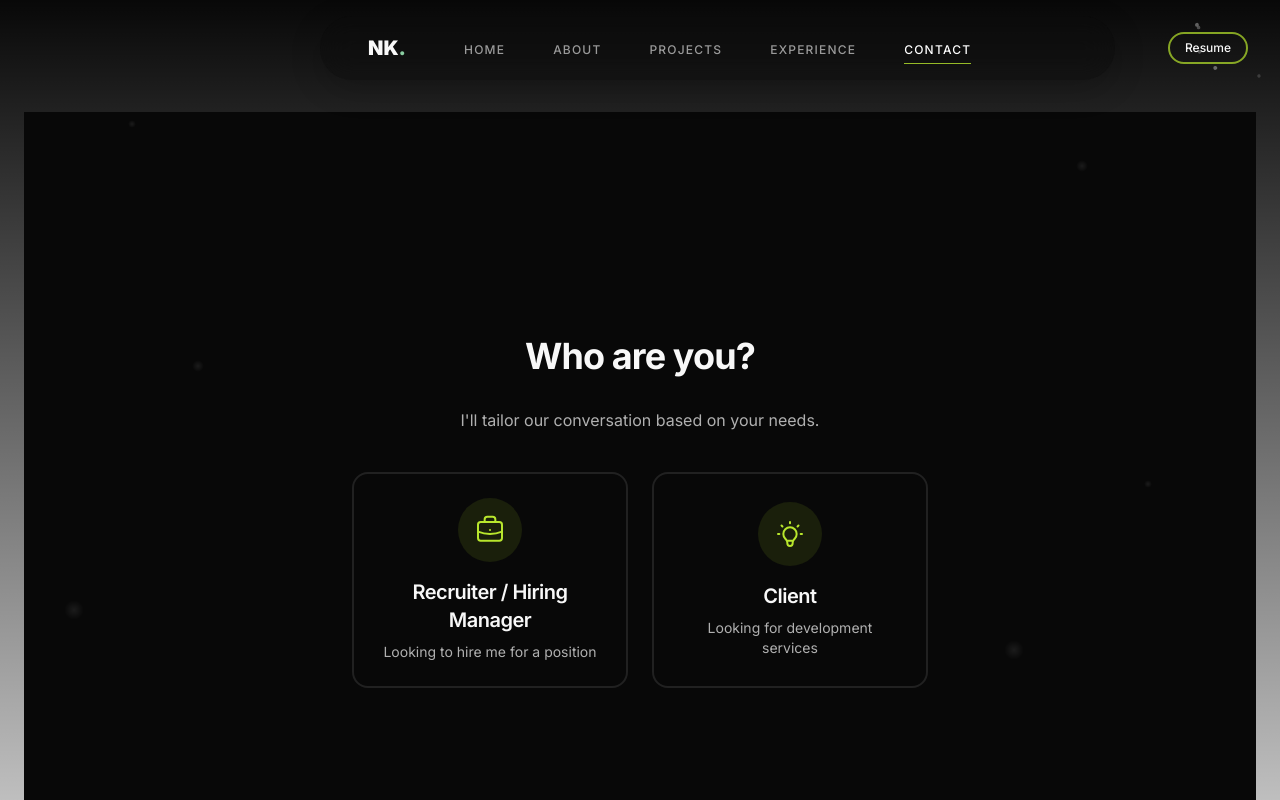
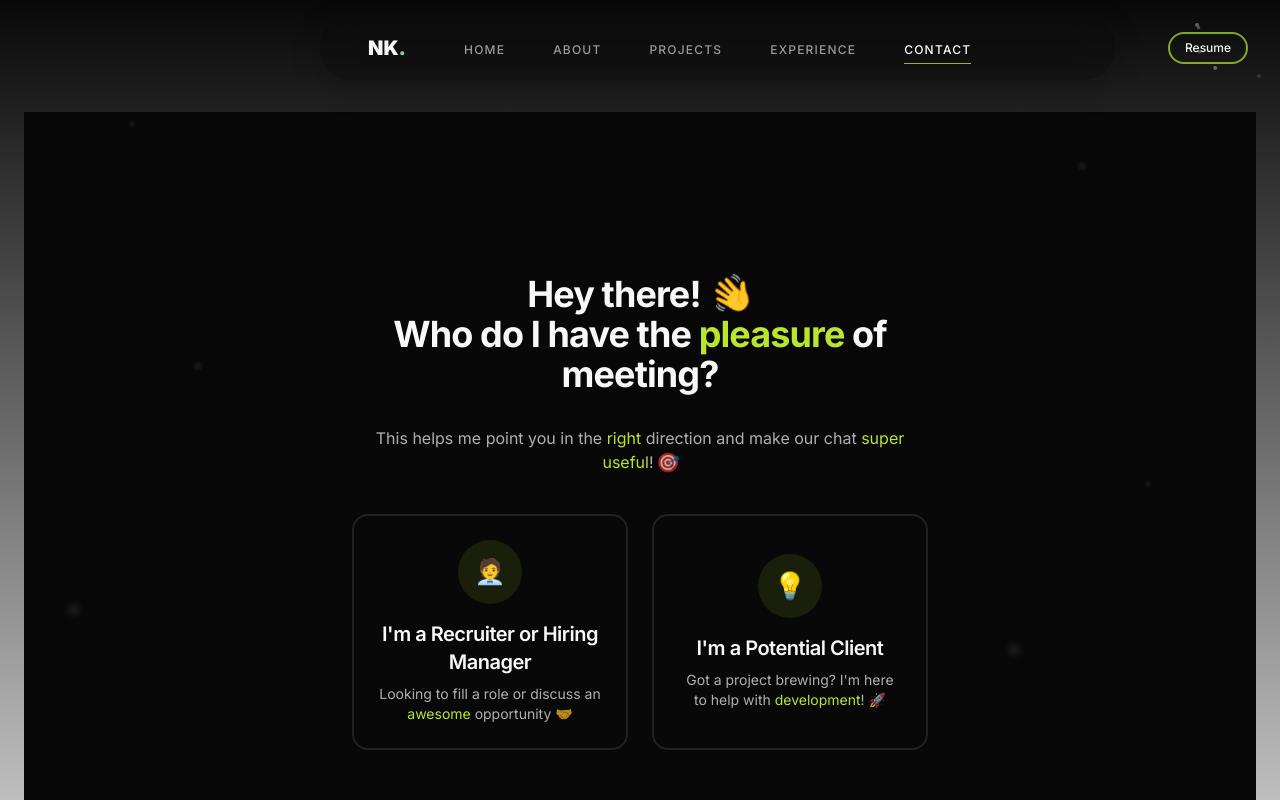
Before and after one commit to nizarkadri/portfolio-website, a Next.js app: page /contact in a window 1280 px wide. Shown: the top 800 px of the page. Built offline with nearby package versions, Linux system fonts and the light colour scheme.

Commit message:
feat: Refactor ContactPage component with enhanced type definitions, improved form handling, and updated animations for better user interaction

```diff
--- a/app/(root)/contact/page.tsx
+++ b/app/(root)/contact/page.tsx
@@ -7,10 +7,14 @@ import { z } from 'zod';
 import { motion, AnimatePresence } from 'framer-motion';
 import FormFieldError from '../../../components/FormFieldError';
 
+// ============================================================================
+// TYPE DEFINITIONS
+// ============================================================================
 
-// Define user types
+/** Available user types for the contact form */
 type UserType = 'recruiter' | 'client' | 'resume_request' | null;
 
+/** Zod schema for recruiter form data */
 const recruiterSchema = z.object({
   userType: z.literal('recruiter'),
   email: z.string().email('Invalid email address'),
@@ -24,6 +28,7 @@ const recruiterSchema = z.object({
   message: z.string().optional(),
 });
 
+/** Zod schema for client form data */
 const clientSchema = z.object({
   userType: z.literal('client'),
   email: z.string().email('Invalid email address'),
@@ -34,22 +39,35 @@ const clientSchema = z.object({
   timeline: z.string().optional(),
 });
 
+/** Zod schema for resume request form data (currently unused but kept for future use) */
 const resumeSchema = z.object({
-  userType: z.literal('resume_request'), // required!
+  userType: z.literal('resume_request'),
   email: z.string().email(),
   jobDescription: z.string().min(10, 'Job description must be at least 10 characters'),
   message: z.string(),
-})
+});
+
+/** Type-safe error types for form validation */
 type RecruiterErrors = FieldErrors<z.infer<typeof recruiterSchema>>;
 type ClientErrors = FieldErrors<z.infer<typeof clientSchema>>;
 
-
-// Create schema based on user type
+/** Main contact form schema using discriminated union for type safety */
 const contactSchema = z.discriminatedUnion('userType', [recruiterSchema, clientSchema, resumeSchema]);
 
+/** Inferred type from the contact schema */
 type ContactFormData = z.infer<typeof contactSchema>;
 
-// Animation variants
+/** Submit status type for form submission feedback */
+type SubmitStatus = {
+  type: 'success' | 'error';
+  message: string;
+} | null;
+
+// ============================================================================
+// ANIMATION VARIANTS
+// ============================================================================
+
+/** Reusable animation variant for fade in up effect */
 const fadeInUp = {
   initial: { opacity: 0, y: 20 },
   animate: { opacity: 1, y: 0 },
@@ -57,9 +75,14 @@ const fadeInUp = {
   transition: { duration: 0.5 }
 };
 
-
+// ============================================================================
+// MAIN COMPONENT
+// ============================================================================
 
 export default function ContactPage() {
+  // ============================================================================
+  // FORM SETUP
+  // ============================================================================
 
   const {
     register,
@@ -67,56 +90,84 @@ export default function ContactPage() {
     reset,
     watch,
     setValue,
-    formState: { errors},
+    formState: { errors },
   } = useForm<ContactFormData>({
     resolver: zodResolver(contactSchema),
     mode: 'onChange',
   });
-  // State for multi-step form
-  const [step, setStep] = useState(0);
-  const userType = watch('userType') as 'recruiter' | 'client' | null;
-  const [isSubmitting, setIsSubmitting] = useState(false);
-  const [submitStatus, setSubmitStatus] = useState<{
-    type: 'success' | 'error';
-    message: string;
-  } | null>(null);
 
-  // Add state for timeline counter
-  const [timelineDays, setTimelineDays] = useState(30);
-  const [isProjectDropdownOpen, setIsProjectDropdownOpen] = useState(false);
+  // ============================================================================
+  // STATE MANAGEMENT
+  // ============================================================================
 
+  /** Current step in the multi-step form */
+  const [step, setStep] = useState<number>(0);
+
+  /** Current user type, watched from form */
+  const userType = watch('userType') as UserType;
+
+  /** Form submission loading state */
+  const [isSubmitting, setIsSubmitting] = useState<boolean>(false);
+
+  /** Form submission status for user feedback */
+  const [submitStatus, setSubmitStatus] = useState<SubmitStatus>(null);
+
+  /** Timeline counter for client projects (in days) */
+  const [timelineDays, setTimelineDays] = useState<number>(30);
+
+  /** Project type dropdown open/closed state */
+  const [isProjectDropdownOpen, setIsProjectDropdownOpen] = useState<boolean>(false);
+
+  // ============================================================================
+  // TYPE-SAFE ERROR HANDLING
+  // ============================================================================
+
+  /** Type-safe recruiter form errors */
   const recruiterErrors = errors as RecruiterErrors;
+
+  /** Type-safe client form errors */
   const clientErrors = errors as ClientErrors;
-  // Watch form values for conditional logic
-  // const formValues = watch();
 
-  // Helper function to format budget input
-  const formatBudgetInput = (value: string) => {
-    // Remove any characters that aren't numbers, commas, or hyphens
+  // ============================================================================
+  // HELPER FUNCTIONS
+  // ============================================================================
+
+  /** Format budget input to only allow numbers, commas, and hyphens */
+  const formatBudgetInput = (value: string): string => {
     return value.replace(/[^0-9,-]/g, '');
   };
 
-  // Helper function to handle budget input change
-  const handleBudgetChange = (e: React.ChangeEvent<HTMLInputElement>) => {
+  /** Handle budget input change with formatting */
+  const handleBudgetChange = (e: React.ChangeEvent<HTMLInputElement>): void => {
     const formatted = formatBudgetInput(e.target.value);
     setValue('budget', formatted, { shouldValidate: true });
   };
 
-  // Helper function to update timeline
-  const updateTimeline = (days: number) => {
-    const newDays = Math.max(1, Math.min(365, days)); // Limit between 1 and 365 days
+  /** Update timeline with bounds checking (1-365 days) */
+  const updateTimeline = (days: number): void => {
+    const newDays = Math.max(1, Math.min(365, days));
     setTimelineDays(newDays);
     setValue('timeline', `${newDays} days`, { shouldValidate: true });
   };
 
-  // Helper function to handle project type selection
-  const handleProjectTypeSelect = (projectType: string) => {
+  /** Handle project type selection and close dropdown */
+  const handleProjectTypeSelect = (projectType: string): void => {
     setValue('projectType', projectType, { shouldValidate: true });
     setIsProjectDropdownOpen(false);
   };
 
-  // Predefined project types
-  const projectTypes = [
+  /** Handle user type selection and advance to next step */
+  const handleUserTypeSelection = (type: UserType): void => {
+    setValue('userType', type as 'recruiter' | 'client');
+    setStep(1);
+  };
+
+  // ============================================================================
+  // CONSTANTS
+  // ============================================================================
+
+  /** Available project types for client selection */
+  const projectTypes: readonly string[] = [
     'Website',
     'Web Application',
     'Mobile App (iOS)',
@@ -144,18 +195,15 @@ export default function ContactPage() {
     'Educational Platform',
     'Social Media Platform',
     'Other'
-  ];
+  ] as const;
 
-  // Form handling
-  // useEffect(() => {
-  //   console.log("Form errors:", errors);
-  //   console.log("Form is valid:", isValid);
-  //   console.log('Submitting:', watch('userType'), formValues);
-  // }, [errors, isValid]);
+  // ============================================================================
+  // EFFECTS
+  // ============================================================================
 
-  // Handle clicking outside dropdown to close it
+  /** Handle clicking outside dropdown to close it */
   useEffect(() => {
-    const handleClickOutside = (event: MouseEvent) => {
+    const handleClickOutside = (event: MouseEvent): void => {
       const target = event.target as Element;
       if (isProjectDropdownOpen && !target.closest('.dropdown-container')) {
         setIsProjectDropdownOpen(false);
@@ -166,46 +214,36 @@ export default function ContactPage() {
     return () => document.removeEventListener('mousedown', handleClickOutside);
   }, [isProjectDropdownOpen]);
 
+  // ============================================================================
+  // FORM NAVIGATION
+  // ============================================================================
 
-
-
-  // Set user type when changed
-  // useEffect(() => {
-  //   if (userType) {
-  //     setValue('userType', userType as 'recruiter' | 'client');
-  //   }
-  // }, [userType, setValue]);
-
-  // Total steps based on user type
+  /** Calculate total steps based on user type */
   const getTotalSteps = (): number => {
     if (!userType) return 1; // Initial step to select user type
     return userType === 'recruiter' ? 8 : 7; // Different steps for each user type
   };
 
-  // Handle next step
-  const handleNextStep = () => {
+  /** Navigate to next step */
+  const handleNextStep = (): void => {
     if (step < getTotalSteps() - 1) {
       setStep(step + 1);
     }
   };
 
-  // Handle previous step
-  const handlePrevStep = () => {
+  /** Navigate to previous step */
+  const handlePrevStep = (): void => {
     if (step > 0) {
       setStep(step - 1);
     }
   };
 
-  // Handle user type selection - fix for first click issue
-  const handleUserTypeSelection = (type: UserType) => {
-    // setUserType(type);
-    setValue('userType', type as 'recruiter' | 'client');
-    setStep(1);
-  };
+  // ============================================================================
+  // FORM SUBMISSION
+  // ============================================================================
 
-  // Form submission handler
-  const onSubmit = async (data: ContactFormData) => {
-    console.log("Submitting:", data.userType, data);
+  /** Handle form submission with proper error handling */
+  const onSubmit = async (data: ContactFormData): Promise<void> => {
     try {
       setIsSubmitting(true);
       setSubmitStatus(null);
@@ -215,7 +253,6 @@ export default function ContactPage() {
         headers: {
           'Content-Type': 'application/json',
         },
-
         body: JSON.stringify(data),
       });
 
@@ -231,7 +268,6 @@ export default function ContactPage() {
       });
       reset();
       setStep(0);
-      // setUserType(null);
     } catch (error) {
       setSubmitStatus({
         type: 'error',
@@ -242,8 +278,12 @@ export default function ContactPage() {
     }
   };
 
-  // Render the appropriate form step
-  const renderStep = () => {
+  // ============================================================================
+  // RENDER METHODS
+  // ============================================================================
+
+  /** Render the appropriate form step based on current step and user type */
+  const renderStep = (): React.ReactElement | null => {
     switch (step) {
       case 0:
         return (
@@ -255,8 +295,31 @@ export default function ContactPage() {
             exit="exit"
             key="step-0"
           >
-            <h2 className="text-3xl md:text-4xl font-bold mb-8 text-white">Who are you?</h2>
-            <p className="text-soft-white/70 mb-10">I'll tailor our conversation based on your needs.</p>
+            <h2 className="text-3xl md:text-4xl font-bold mb-8 text-white">
+              Hey there!
+              <motion.span
+                animate={{
+                  rotate: [0, 20, -20, 0],
+                  transition: { duration: 1.5, repeat: Infinity, ease: "easeInOut" }
+                }}
+                className="inline-block ml-2"
+              >
+                👋
+              </motion.span>
+              <br />Who do I have the <span className="text-[#B8E62D]">pleasure</span> of meeting?
+            </h2>
+            <p className="text-soft-white/70 mb-10">
+              This helps me point you in the <span className="text-[#B8E62D]">right</span> direction and make our chat <span className="text-[#B8E62D]">super useful</span>!
+              <motion.span
+                animate={{
+                  scale: [1, 1.2, 1],
+                  transition: { duration: 1, repeat: Infinity, ease: "easeInOut" }
+                }}
+                className="inline-block ml-1"
+              >
+                🎯
+              </motion.span>
+            </p>
 
             <div className="grid grid-cols-1 md:grid-cols-2 gap-6">
               <motion.button
@@ -266,13 +329,22 @@ export default function ContactPage() {
                 whileHover={{ scale: 1.02 }}
                 whileTap={{ scale: 0.98 }}
               >
-                <div className="w-16 h-16 mx-auto bg-[#B8E62D]/10 rounded-full flex items-center justify-center mb-4">
-                  <svg xmlns="http://www.w3.org/2000/svg" className="h-8 w-8 text-[#B8E62D]" fill="none" viewBox="0 0 24 24" stroke="currentColor">
-                    <path strokeLinecap="round" strokeLinejoin="round" strokeWidth={1.5} d="M21 13.255A23.931 23.931 0 0112 15c-3.183 0-6.22-.62-9-1.745M16 6V4a2 2 0 00-2-2h-4a2 2 0 00-2 2v2m4 6h.01M5 20h14a2 2 0 002-2V8a2 2 0 00-2-2H5a2 2 0 00-2 2v10a2 2 0 002 2z" />
-                  </svg>
-                </div>
-                <h3 className="text-xl font-semibold text-white mb-2">Recruiter / Hiring Manager</h3>
-                <p className="text-soft-white/70 text-sm">Looking to hire me for a position</p>
+                <motion.div
+                  className="w-16 h-16 mx-auto bg-[#B8E62D]/10 rounded-full flex items-center justify-center mb-4"
+                  whileHover={{ rotate: 5 }}
+                >
+                  <motion.span
+                    animate={{
+                      scale: [1, 1.1, 1],
+                      transition: { duration: 2, repeat: Infinity, ease: "easeInOut" }
+                    }}
+                    className="text-2xl"
+                  >
+                    🧑‍💼
+                  </motion.span>
+                </motion.div>
+                <h3 className="text-xl font-semibold text-white mb-2">I'm a Recruiter or Hiring Manager</h3>
+                <p className="text-soft-white/70 text-sm">Looking to fill a role or discuss an <span className="text-[#B8E62D]">awesome</span> opportunity 🤝</p>
               </motion.button>
 
               <motion.button
@@ -282,13 +354,22 @@ export default function ContactPage() {
                 whileHover={{ scale: 1.02 }}
                 whileTap={{ scale: 0.98 }}
               >
-                <div className="w-16 h-16 mx-auto bg-[#B8E62D]/10 rounded-full flex items-center justify-center mb-4">
-                  <svg xmlns="http://www.w3.org/2000/svg" className="h-8 w-8 text-[#B8E62D]" fill="none" viewBox="0 0 24 24" stroke="currentColor">
-                    <path strokeLinecap="round" strokeLinejoin="round" strokeWidth={1.5} d="M9.663 17h4.673M12 3v1m6.364 1.636l-.707.707M21 12h-1M4 12H3m3.343-5.657l-.707-.707m2.828 9.9a5 5 0 117.072 0l-.548.547A3.374 3.374 0 0014 18.469V19a2 2 0 11-4 0v-.531c0-.895-.356-1.754-.988-2.386l-.548-.547z" />
-                  </svg>
-                </div>
-                <h3 className="text-xl font-semibold text-white mb-2">Client</h3>
-                <p className="text-soft-white/70 text-sm">Looking for development services</p>
+                <motion.div
+                  className="w-16 h-16 mx-auto bg-[#B8E62D]/10 rounded-full flex items-center justify-center mb-4"
+                  whileHover={{ rotate: -5 }}
+                >
+                  <motion.span
+                    animate={{
+                      scale: [1, 1.1, 1],
+                      transition: { duration: 2, repeat: Infinity, ease: "easeInOut", delay: 0.5 }
+                    }}
+                    className="text-2xl"
+                  >
+                    💡
+                  </motion.span>
+                </motion.div>
+                <h3 className="text-xl font-semibold text-white mb-2">I'm a Potential Client</h3>
+                <p className="text-soft-white/70 text-sm">Got a project brewing? I'm here to help with <span className="text-[#B8E62D]">development</span>! 🚀</p>
               </motion.button>
             </div>
           </motion.div>
@@ -305,15 +386,26 @@ export default function ContactPage() {
               exit="exit"
               key="step-1-client"
             >
-              <h2 className="text-3xl md:text-4xl font-bold mb-3 text-white">What's your name?</h2>
-              <p className="text-soft-white/70 mb-10">Let's start with an introduction.</p>
+              <h2 className="text-3xl md:text-4xl font-bold mb-3 text-white">
+                <span className="text-[#B8E62D]">Great</span> choice! So, who do I have the <span className="text-[#B8E62D]">pleasure</span> of chatting with?
+                <motion.span
+                  animate={{
+                    rotate: [0, 10, -10, 0],
+                    transition: { duration: 2, repeat: Infinity, ease: "easeInOut" }
+                  }}
+                  className="inline-block ml-2"
+                >
+                  😊
+                </motion.span>
+              </h2>
+              <p className="text-soft-white/70 mb-10">Let's get <span className="text-[#B8E62D]">acquainted</span>! I'm <span className="text-[#B8E62D]">excited</span> to learn your name.</p>
 
               <div className="space-y-2">
                 <input
                   {...register('name')}
                   type="text"
                   className="w-full p-4 bg-white/5 border border-[#B8E62D]/10 rounded-xl text-white text-xl placeholder-soft-white/50 focus:outline-none focus:ring-2 focus:ring-[#B8E62D]/30 focus:border-transparent transition-all"
-                  placeholder="Enter your name"
+                  placeholder="e.g., Alex Stellar ✨"
                   autoFocus
                 />
                 {clientErrors.name && (
@@ -332,19 +424,30 @@ export default function ContactPage() {
               exit="exit"
               key="step-1-recruiter"
             >
-              <h2 className="text-3xl md:text-4xl font-bold mb-3 text-white">Which company do you represent?</h2>
-              <p className="text-soft-white/70 mb-10">Let me know where you work.</p>
+              <h2 className="text-3xl md:text-4xl font-bold mb-3 text-white">
+                <span className="text-[#B8E62D]">Perfect</span>! What <span className="text-[#B8E62D]">specific</span> role are you looking to fill?
+                <motion.span
+                  animate={{
+                    scale: [1, 1.3, 1],
+                    transition: { duration: 1.2, repeat: Infinity, ease: "easeInOut" }
+                  }}
+                  className="inline-block ml-2"
+                >
+                  🎯
+                </motion.span>
+              </h2>
+              <p className="text-soft-white/70 mb-10">Tell me about the <span className="text-[#B8E62D]">exciting</span> position you've got! ✨</p>
 
               <div className="space-y-2">
                 <input
-                  {...register('company')}
+                  {...register('position')}
                   type="text"
                   className="w-full p-4 bg-white/5 border border-[#B8E62D]/10 rounded-xl text-white text-xl placeholder-soft-white/50 focus:outline-none focus:ring-2 focus:ring-[#B8E62D]/30 focus:border-transparent transition-all"
-                  placeholder="Enter company name"
+                  placeholder="e.g. Frontend Developer, Full Stack Engineer"
                   autoFocus
                 />
-                {recruiterErrors.company && (
-                  <FormFieldError message={recruiterErrors.company.message} />
+                {recruiterErrors.position && (
+                  <FormFieldError message={recruiterErrors.position.message} />
                 )}
               </div>
             </motion.div>
@@ -362,15 +465,26 @@ export default function ContactPage() {
               exit="exit"
               key="step-2-client"
             >
-              <h2 className="text-3xl md:text-4xl font-bold mb-3 text-white">What's your email?</h2>
-              <p className="text-soft-white/70 mb-10">I'll use this to get back to you.</p>
+              <h2 className="text-3xl md:text-4xl font-bold mb-3 text-white">
+                Got it, <span className="text-[#B8E62D] font-bold">{watch('name') || 'friend'}</span>! What's the <span className="text-[#B8E62D]">best</span> email to reach you at?
+                <motion.span
+                  animate={{
+                    y: [0, -5, 0],
+                    transition: { duration: 1, repeat: Infinity, ease: "easeInOut" }
+                  }}
+                  className="inline-block ml-2"
+                >
+                  📧
+                </motion.span>
+              </h2>
+              <p className="text-soft-white/70 mb-10">This way, I can <span className="text-[#B8E62D]">easily</span> send you updates or follow-ups 📬</p>
 
               <div className="space-y-2">
                 <input
                   {...register('email')}
                   type="email"
                   className="w-full p-4 bg-white/5 border border-[#B8E62D]/10 rounded-xl text-white text-xl placeholder-soft-white/50 focus:outline-none focus:ring-2 focus:ring-[#B8E62D]/30 focus:border-transparent transition-all"
-                  placeholder="Enter your email"
+                  placeholder="e.g., alex@example.com"
                   autoFocus
                 />
                 {clientErrors.email && (
@@ -419,8 +533,30 @@ export default function ContactPage() {
               exit="exit"
               key="step-3-client"
             >
-              <h2 className="text-3xl md:text-4xl font-bold mb-3 text-white">What type of project are you looking for?</h2>
-              <p className="text-soft-white/70 mb-10">Tell me about your project needs.</p>
+              <h2 className="text-3xl md:text-4xl font-bold mb-3 text-white">
+                <span className="text-[#B8E62D]">Excellent</span>! What kind of <span className="text-[#B8E62D]">amazing</span> project are you dreaming up?
+                <motion.span
+                  animate={{
+                    rotate: [0, 15, -15, 0],
+                    transition: { duration: 2, repeat: Infinity, ease: "easeInOut" }
+                  }}
+                  className="inline-block ml-2"
+                >
+                  🤔
+                </motion.span>
+              </h2>
+              <p className="text-soft-white/70 mb-10">
+                Let's dive into the type of services you're after
+                <motion.span
+                  animate={{
+                    scale: [1, 1.2, 1],
+                    transition: { duration: 1, repeat: Infinity, ease: "easeInOut" }
+                  }}
+                  className="inline-block ml-1"
+                >
+                  🛠️
+                </motion.span>
+              </p>
 
               <div className="space-y-2">
                 <div className="relative dropdown-container">
@@ -436,7 +572,7 @@ export default function ContactPage() {
                   >
                     <div className="flex items-center justify-between">
                       <span className={watch('projectType') ? 'text-white' : 'text-soft-white/50'}>
-                        {watch('projectType') || 'Select project type'}
+                        {watch('projectType') || 'Choose a project category ✨'}
                       </span>
                       <motion.div
                         animate={{ rotate: isProjectDropdownOpen ? 180 : 0 }}
@@ -849,7 +985,6 @@ export default function ContactPage() {
                 <FormFieldError message={recruiterErrors.message.message} />
               )}
 
-
             </div>
           </motion.div>
         );
@@ -858,6 +993,10 @@ export default function ContactPage() {
         return null;
     }
   };
+
+  // ============================================================================
+  // MAIN COMPONENT RENDER
+  // ============================================================================
 
   return (
     <div className="min-h-screen flex flex-col bg-black">
```
